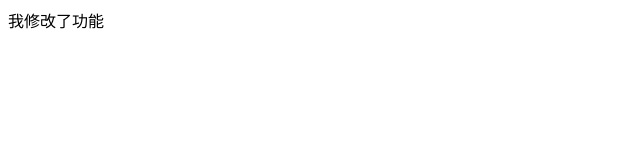
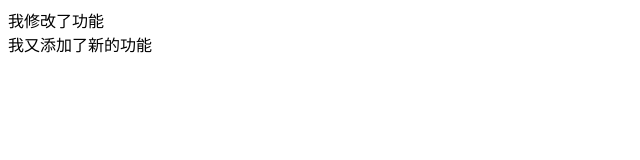
Before and after one commit to duananqi/test-project, a plain HTML site: page index.html in a window 1280 px wide. Shown: the whole page, without its empty margins (0-640 px from the left). Drawn offline with Linux system fonts and the light colour scheme.

Commit message:
又添加了新功能

```diff
--- a/index.html
+++ b/index.html
@@ -9,5 +9,6 @@
     <div>
         我修改了功能
     </div>
+    <div>我又添加了新的功能</div>
 </body>
 </html>
```
